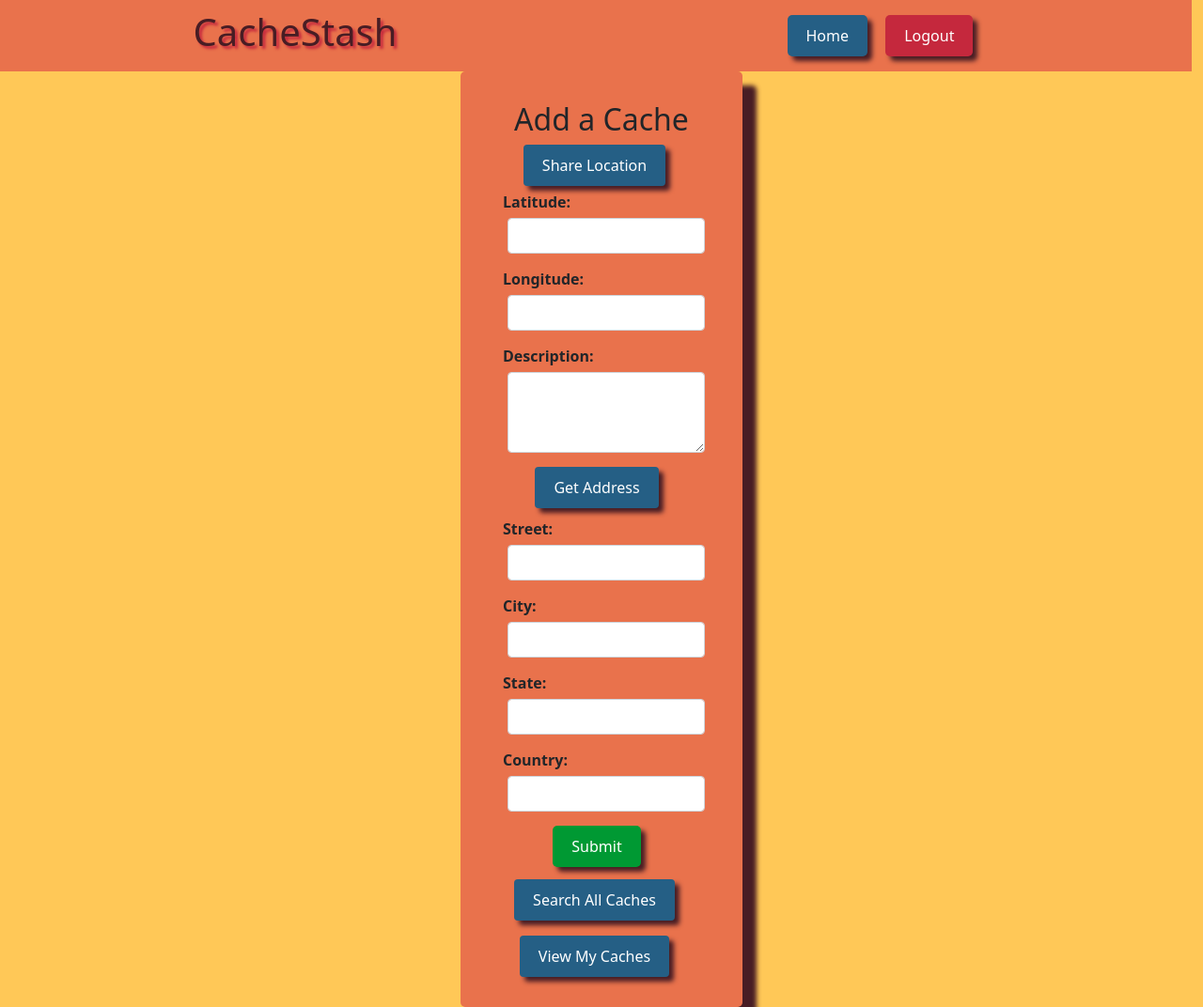
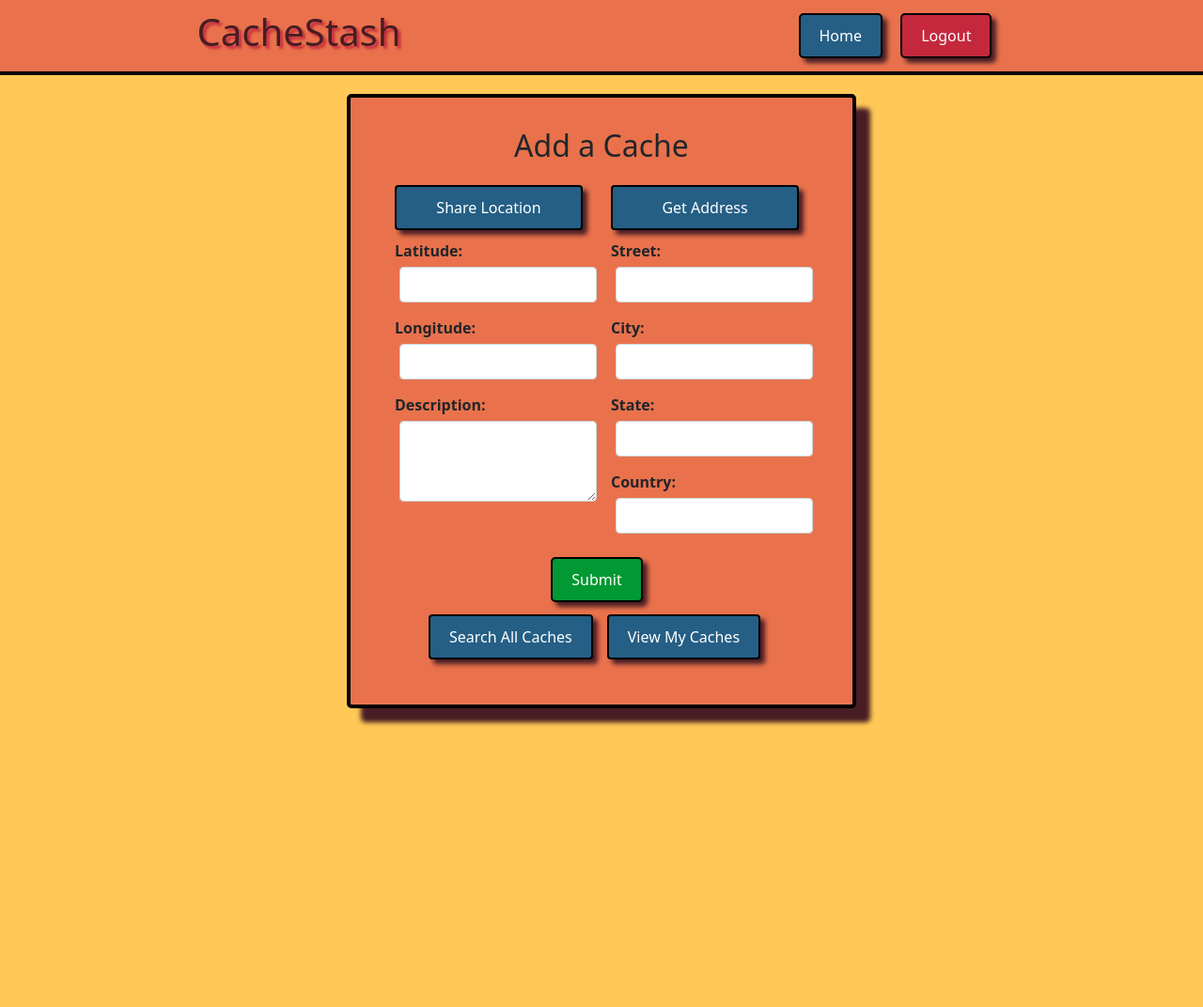
Before and after one commit to jayomeara/codingdojo_GroupLucky13, a Flask app: page /dashboard in a window 1280 px wide. Shown: the whole page at 94% size. After the commit the page ends 773 px from the top, so only its background shows below. Run offline with Flask 2, Linux system fonts and the light colour scheme; the visitor is signed in with stand-in values (Sample User, id 1).

Commit message:
finalizing visuals

```diff
--- a/flask_app/static/css/styles.css
+++ b/flask_app/static/css/styles.css
@@ -19,6 +19,10 @@ main {
     padding: 2em;
 }
 
+.addcache-container {
+    margin-top: 20px;
+}
+
 .mycaches-container {
     display: flex;
     flex-direction: column;
@@ -33,7 +37,7 @@ tbody > tr > td {
     padding:5px;
 }
 
-#registration-form, #login-form, #addcache-form, #searchall-form{
+#registration-form, #login-form, #searchall-form{
     display: flex;
     flex-direction: column;
     justify-content: flex-start;
@@ -46,7 +50,7 @@ tbody > tr > td {
 
 #login-button, #register-button {
     background-color: #255f85;
-    border: none;
+    border: 2px solid black;
     color: white;
     padding: 10px 20px;
     text-align: center;
@@ -69,7 +73,8 @@ tbody > tr > td {
 }
 
 .button-div {
-    text-align: center;
+    display: flex;
+    justify-content: center;
 }
 
 /* Login and Reg */
@@ -81,20 +86,16 @@ body {
     background-color: #e9724c;
     padding: 10px;
     top: 50%;
-    width: 100%;
     text-align: center;
     display: flex;
     justify-content: space-between;
     align-items: center;
-}
-
-#header-links {
-
+    border-bottom: 4px solid black;
 }
 
 #header-button {
     background-color: #255f85;
-    border: none;
+    border: 2px solid black;
     color: white;
     padding: 10px 20px;
     text-align: center;
@@ -108,7 +109,7 @@ body {
 
 #header-button-logout {
     background-color: #c5283d;
-    border: none;
+    border: 2px solid black;
     color: white;
     padding: 10px 20px;
     text-align: center;
@@ -149,7 +150,8 @@ body {
     background-color: #e9724c;
     box-shadow: 15px 15px 5px #481d24;
     font-weight: bold;
-    width: 300px;
+    border: 4px solid black;
+    /* width: 300px; */
 }
 
 
@@ -157,9 +159,6 @@ body {
     display: inline-block;
     width: 210px;
     text-align: left;
-}
-
-#add-comment-container {
 }
 
 #comment_form {
@@ -180,7 +179,7 @@ body {
 
 #dash-btn {
     background-color: #255f85;
-    border: none;
+    border: 2px solid black;
     color: white;
     padding: 10px 20px;
     text-align: center;
@@ -199,7 +198,7 @@ body {
 
 #dash-submit-btn {
     background-color: #009933;
-    border: none;
+    border: 2px solid black;
     color: white;
     padding: 10px 20px;
     text-align: center;
@@ -218,10 +217,15 @@ body {
 }
 
 #addcache-form {
+    display: flex;
+    flex-direction: column;
+    justify-content: center;
+    align-items: center;
     margin-bottom: 8px;
 }
 
 #mycache-card {
+    border: 4px solid black;
     background-color: #e9724c;
     box-shadow: 15px 15px 5px #481d24;
     font-weight: bold;
@@ -232,6 +236,7 @@ body {
 }
 
 #searchall-card {
+    border: 4px solid black;
     background-color: #e9724c;
     box-shadow: 15px 15px 5px #481d24;
     font-weight: bold;
@@ -242,6 +247,7 @@ body {
 }
 
 #table-card {
+    border: 4px solid black;
     background-color: #e9724c;
     box-shadow: 15px 15px 5px#481d24;
     font-weight: bold;
@@ -253,7 +259,7 @@ body {
 
 #dash-btn-delete {
     background-color: #c5283d;
-    border: none;
+    border: 2px solid black;
     color: white;
     padding: 10px 20px;
     text-align: center;
@@ -272,7 +278,7 @@ body {
 
 #cancel-btn {
     background-color: gray;
-    border: none;
+    border: 2px solid black;
     color: white;
     padding: 10px 20px;
     text-align: center;
@@ -290,6 +296,7 @@ body {
 }
 
 #mycache-card-comments {
+    border: 4px solid black;
     background-color: #e9724c;
     box-shadow: 15px 15px 5px #481d24;
     font-weight: bold;
@@ -298,3 +305,17 @@ body {
     padding: 10px;
     margin-left: 650px;
 }
+
+.location-column, .address-column {
+    display: flex;
+    flex-direction: column;
+}
+
+#form-container {
+    display: flex;
+    justify-content: center;
+}
+
+#add-comment-container {
+    display: none;
+}
--- a/flask_app/static/scripts/scripts.js
+++ b/flask_app/static/scripts/scripts.js
@@ -49,7 +49,7 @@ async function get_all_caches() {
             <td>${ caches[i]['longitude']}</td>
             <td>${ caches[i]['description']}</td>
             <td><img width="400" height="200" src="https://maps.geoapify.com/v1/staticmap?style=osm-carto&width=400&height=200&center=lonlat:${caches[i].longitude },${caches[i].latitude}&zoom=14&apiKey=ce3b7da4754d40ba881a68789118ecbd"></td>
-            <td><a href="/view/cache/${caches[i].id}"><button class='btn btn-light'>View Comments</button></a></td>
+            <td><a href="/view/cache/${caches[i].id}"><button class='btn btn-light' id='dash-btn'>View Comments</button></a></td>
         </tr>
         `
     }
@@ -71,7 +71,7 @@ async function search_caches() {
             <td>${ caches[i]['longitude']}</td>
             <td>${ caches[i]['description']}</td>
             <td><img width="400" height="200" src="https://maps.geoapify.com/v1/staticmap?style=osm-carto&width=400&height=200&center=lonlat:${caches[i].longitude },${caches[i].latitude}&zoom=14&apiKey=ce3b7da4754d40ba881a68789118ecbd"></td>
-            <td><a href="/view/cache/${caches[i].id}"><button class='btn btn-light' >View Comments</button></a></td>
+            <td><a href="/view/cache/${caches[i].id}"><button class='btn btn-light' id='dash-btn' >View Comments</button></a></td>
         </tr>
         `
     }
@@ -87,5 +87,5 @@ function cancel_comment_form() {
     let target = document.querySelector('#add-comment-container')
     target.style.display = 'none';
     target = document.querySelector('#comment_button');
-    target.style.display = '';
+    target.style.display = 'block';
 }
--- a/flask_app/templates/dashboard.html
+++ b/flask_app/templates/dashboard.html
@@ -36,8 +36,10 @@
                     {% endfor %}
                 {% endif %}
             {% endwith %}
-            <button class="btn btn-light" id="dash-btn" onclick="getLocation()">Share Location</button>
             <form action="/postcache" method="post" id="addcache-form" >
+                <div id="form-container">
+                    <div class="location-column">
+                        <button type="button" class="btn btn-light" id="dash-btn" onclick="getLocation()">Share Location</button>
                         <label for="latitude">Latitude:
                             <input id="lat-id" type="text" name="latitude" class="form-control">
                         </label>
@@ -47,6 +49,8 @@
                         <label for="description">Description:
                             <textarea name="description" id="" cols="20" rows="3" class="form-control"></textarea>
                         </label>
+                    </div>
+                    <div class="address-column">
                         <button class="btn btn-light" id="dash-btn" type="button" onclick="getAddress()">Get Address</button>
                         <label for="street">Street:
                             <input type="text" name="street" id="street" class="form-control">
@@ -60,6 +64,8 @@
                         <label for="country">Country:
                             <input type="text" name="country" id="country" class="form-control">
                         </label>
+                    </div>
+                </div>
                 <button type="submit" id="dash-submit-btn" class="" >Submit</button>
             </form>
             <div class="button-div">
--- a/flask_app/templates/my_caches.html
+++ b/flask_app/templates/my_caches.html
@@ -37,10 +37,10 @@
                             <td>{{ cache.longitude }}</td>
                             <td>{{ cache.description }}</td>
                             <td><img width="400" height="200" src="https://maps.geoapify.com/v1/staticmap?style=osm-carto&width=400&height=200&center=lonlat:{{ cache.longitude }},{{ cache.latitude }}&zoom=14&apiKey=ce3b7da4754d40ba881a68789118ecbd"></td>
+                            <td><a href="/view/cache/{{cache.id}}"><button class="btn btn-light" id="dash-btn">View Comments</button></a></td>
                             <td><a href="/usercaches/edit/{{ cache.id }}"><button class="btn btn-light" id="dash-btn">Edit</button></a></td>
                             <td><a href="/usercaches/delete/{{ cache.id }}"><button class="btn btn-light" id="dash-btn-delete">Delete</button></a></td>
                             </td>
-                            <td><a href="/view/cache/{{cache.id}}"><button class="btn btn-light" id="dash-btn">View Comments</button></a></td>
                         </tr>
                     {% endfor %}
                 </tbody>
--- a/flask_app/templates/navBar.html
+++ b/flask_app/templates/navBar.html
@@ -17,15 +17,6 @@
             <a href="/dashboard" id="header-button">Home</a>
             <a href="/logout" id="header-button-logout">Logout</a>
         </div>
-        {% with messages = get_flashed_messages() %}
-            {%if messages %}
-                <div class="alert" role="alert">
-                    {% for m in messages %}
-                        <h5>{{m}}</h5>
-                    {% endfor %}
-                </div>
-                {% endif %}
-        {% endwith %}
     </header>
     {% endblock navBar %}
 </body>
--- a/flask_app/templates/view_all_caches.html
+++ b/flask_app/templates/view_all_caches.html
@@ -37,10 +37,10 @@
                             <td>{{ cache.longitude }}</td>
                             <td>{{ cache.description }}</td>
                             <td><img width="400" height="200" src="https://maps.geoapify.com/v1/staticmap?style=osm-carto&width=400&height=200&center=lonlat:{{ cache.longitude }},{{ cache.latitude }}&zoom=14&apiKey=ce3b7da4754d40ba881a68789118ecbd"></td>
+                            <td><a href="/view/cache/{{cache.id}}"><button>View Comments</button></a></td>
                             <td><a href="/usercaches/edit/{{ cache.id }}"><button>Edit</button></a></td>
                             <td><a href="/usercaches/delete/{{ cache.id }}"><button>Delete</button></a></td>
                             </td>
-                            <td><a href="/view/cache/{{cache.id}}"><button>View Comments</button></a></td>
                         </tr>
                     {% endfor %}
                 </tbody>
```
Lines whose indentation alone changed are shown as unchanged.
